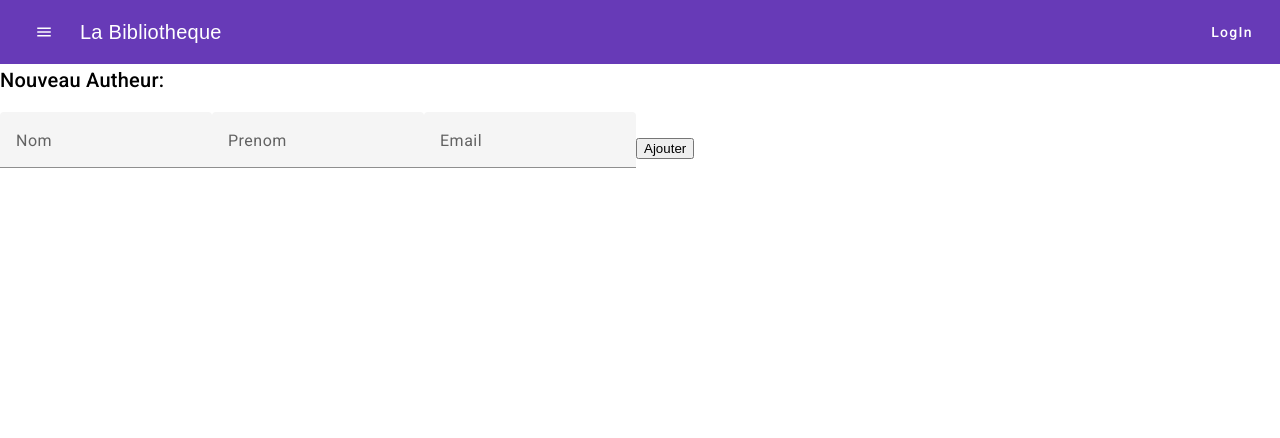
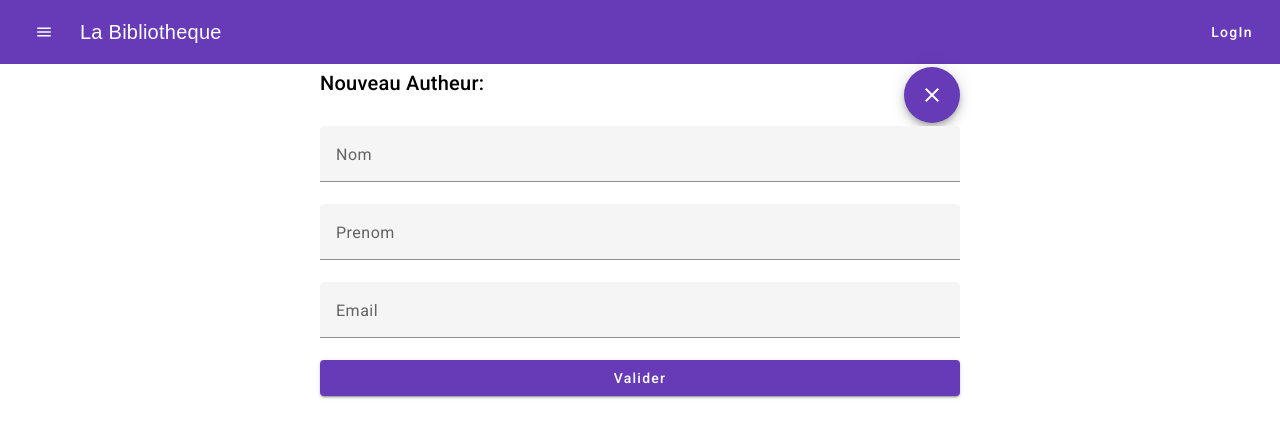
Before and after one commit to SrSaywon/File-Rouge-Angular-Bibliotheque, an Angular app in the folder BibliothequeFront/: page /ajouter-auteurs in a window 1280 px wide. Shown: the top 438 px of the page. Built offline with nearby package versions, Linux system fonts and the light colour scheme; a web font is replaced by a local one.

Commit message:
ajout des auteurs

```diff
--- a/BibliothequeFront/src/app/components/gestionAuteurs/ajouter-auteur/ajouter-auteur.component.css
+++ b/BibliothequeFront/src/app/components/gestionAuteurs/ajouter-auteur/ajouter-auteur.component.css
@@ -0,0 +1,19 @@
+form{
+    display:flex;
+    flex-direction: column;
+    width: 50%;
+}
+.formulaire{
+    display:flex;
+    flex-direction: column;
+    justify-content: space-around;
+    align-items: center;
+}
+.entete{
+    display: flex;
+    flex-direction: row;
+    justify-content: space-between;
+    width: 50%;
+    align-content: center;
+    margin: 3px 0 3px 0
+}
--- a/BibliothequeFront/src/app/components/gestionAuteurs/ajouter-auteur/ajouter-auteur.component.html
+++ b/BibliothequeFront/src/app/components/gestionAuteurs/ajouter-auteur/ajouter-auteur.component.html
@@ -1,5 +1,12 @@
+
+<div class="formulaire">
+    <div class="entete">
         <h2>Nouveau Autheur:</h2>
-<form method="post" (ngSubmit)="onClickButton()">
+        <button mat-fab color="primary" aria-label="Ajouter Auteur"(click)="retour()">
+            <mat-icon>close</mat-icon>
+        </button>
+    </div>
+    <form method="post" (ngSubmit)="onClickButton()" [formGroup]="ajouterAutheurForm">
         <mat-form-field>
             <mat-label>Nom</mat-label>
             <input matInput placeholder="Nom" formControlName="nom">
@@ -12,5 +19,6 @@
             <mat-label>Email</mat-label>
             <input matInput placeholder="Courriel" formControlName="email">
         </mat-form-field>
-    <button type="submit" mat-raised-button color="primary">Ajouter</button>
+        <button type="submit" mat-raised-button color="primary">Valider</button>
     </form>
+</div>
--- a/BibliothequeFront/src/app/components/gestionAuteurs/ajouter-auteur/ajouter-auteur.component.ts
+++ b/BibliothequeFront/src/app/components/gestionAuteurs/ajouter-auteur/ajouter-auteur.component.ts
@@ -1,24 +1,44 @@
 import { Component } from '@angular/core';
-import { FormGroup, FormControl } from '@angular/forms';
+import { FormGroup, FormControl, FormsModule, ReactiveFormsModule } from '@angular/forms';
 import {MatInputModule} from '@angular/material/input';
 import {MatFormFieldModule} from '@angular/material/form-field';
-
+import { Router } from '@angular/router';
+import { MatButton, MatFabButton } from '@angular/material/button';
+import { AuteurService } from '../../../services/auteur.service';
+import { Auteur } from '../../../Models/auteur';
+import { MatIcon } from '@angular/material/icon';
 @Component({
   selector: 'app-ajouter-auteur',
   standalone: true,
-  imports: [MatInputModule,MatFormFieldModule],
+  imports: [MatInputModule,MatFormFieldModule, MatButton, FormsModule, ReactiveFormsModule, MatButton, MatIcon, MatFabButton],
   templateUrl: './ajouter-auteur.component.html',
   styleUrl: './ajouter-auteur.component.css'
 })
 export class AjouterAuteurComponent {
+
   ajouterAutheurForm = new FormGroup({
     nom: new FormControl(''),
     prenom: new FormControl(''),
-    email: new FormControl(''),
-    telephone: new FormControl(''),
+    email: new FormControl('')
   });
 
-  onClickButton() {
+  constructor(private auteurService:AuteurService,private router:Router){
 
   }
+  onClickButton() {
+    const newAuteur:any= {
+      nom:`${this.ajouterAutheurForm.value.nom}`,
+      prenom:`${this.ajouterAutheurForm.value.prenom}`,
+      email:`${this.ajouterAutheurForm.value.email}`
+    }
+    this.auteurService
+      .addAuteur(newAuteur)
+      .subscribe(auteur => console.log("finis:",auteur));
+
+      this.router.navigate(["auteurs"]);
+  }
+
+  retour(){
+    this.router.navigate(["auteurs"]);
+  }
 }
--- a/BibliothequeFront/src/app/components/gestionAuteurs/list-auteur/list-auteur.component.css
+++ b/BibliothequeFront/src/app/components/gestionAuteurs/list-auteur/list-auteur.component.css
@@ -0,0 +1,25 @@
+
+.sort-header{
+    display: flex;
+    justify-content: space-between;
+    margin:3%;
+}
+.auteur-container.informations{
+    display: flex;
+    flex-direction: row;
+    justify-content: space-between;
+    padding: 3%;
+    margin:3%;
+}
+
+mat-card{
+    display: flex;
+    flex-direction: row;
+    justify-content: space-between;
+    padding: 3%;
+    margin:3%;
+}
+
+mat-card:hover{
+    background-color: #FFC107;
+}
--- a/BibliothequeFront/src/app/components/gestionAuteurs/list-auteur/list-auteur.component.html
+++ b/BibliothequeFront/src/app/components/gestionAuteurs/list-auteur/list-auteur.component.html
@@ -1,9 +1,21 @@
-<div class="sort-header">
-    <h2>Auteurs:</h2>
-    <button mat-fab color="primary" aria-label="Example icon button with a delete icon" routerLink="ajouter-auteurs">
-        <mat-icon>add</mat-icon>
-    </button>
-</div>
-<p>list-auteur works!</p>
 
-<router-outlet></router-outlet>
+    <div class="sort-header">
+        <h2>Auteurs:</h2>
+        <button mat-fab color="primary" aria-label="Ajouter Auteur"(click)="addAuteur()">
+            <mat-icon>add</mat-icon>
+        </button>
+    </div>
+    <ng-container class="auteur-container" *ngIf="auteurs$ | async as auteurs;" appHoverHighlight>
+        <mat-card *ngFor="let auteur of auteurs">
+            <mat-card-header>
+                <mat-card-title>{{auteur.prenom}} {{auteur.nom}}</mat-card-title>
+            </mat-card-header>
+            <mat-card-content>
+                <mat-chip-listbox class="mat-mdc-chip-set-stacked">
+                    <mat-chip-option *ngIf="auteur.email != null">Courriel: {{auteur.email}}</mat-chip-option>
+                    <mat-chip-option *ngIf="auteur.telephone != null">Telephone: {{auteur.telephone}}</mat-chip-option>
+                </mat-chip-listbox>
+            </mat-card-content>
+
+        </mat-card>
+    </ng-container>
--- a/BibliothequeFront/src/app/components/gestionAuteurs/list-auteur/list-auteur.component.ts
+++ b/BibliothequeFront/src/app/components/gestionAuteurs/list-auteur/list-auteur.component.ts
@@ -3,16 +3,24 @@ import { Auteur } from '../../../Models/auteur';
 import { AuteurService } from '../../../services/auteur.service';
 import { Observable } from 'rxjs';
 import { MatIcon } from '@angular/material/icon';
-import { RouterOutlet } from '@angular/router';
+import { Router, RouterOutlet } from '@angular/router';
+import { MatFabButton } from '@angular/material/button';
+import { MatCard, MatCardContent, MatCardHeader, MatCardTitle } from '@angular/material/card';
+import { AsyncPipe, NgFor, NgIf } from '@angular/common';
+import {MatChipsModule} from '@angular/material/chips';
 @Component({
   selector: 'app-list-auteur',
   standalone: true,
-  imports: [MatIcon, RouterOutlet],
+  imports: [MatIcon, RouterOutlet, MatFabButton,MatCard, NgIf, NgFor, MatCardHeader,MatCardTitle, AsyncPipe, MatCardContent, MatChipsModule],
   templateUrl: './list-auteur.component.html',
   styleUrl: './list-auteur.component.css'
 })
 export class ListAuteurComponent {
   auteurs$: Observable<Auteur[]> = this.auteurService.getAll();
 
-  constructor(private auteurService:AuteurService){}
+  constructor(private auteurService:AuteurService, private router : Router){}
+
+  addAuteur():void{
+    this.router.navigate(["ajouter-auteurs"]);
+  }
 }
--- a/BibliothequeFront/src/app/services/auteur.service.ts
+++ b/BibliothequeFront/src/app/services/auteur.service.ts
@@ -1,7 +1,7 @@
 import { HttpClient } from '@angular/common/http';
 import { Inject, Injectable } from '@angular/core';
 import { BASE_API_URL } from '../constants/injection';
-import { Observable } from 'rxjs';
+import { Observable, catchError } from 'rxjs';
 import { Auteur } from '../Models/auteur';
 
 @Injectable({
@@ -16,4 +16,10 @@ export class AuteurService {
     return this.http.get<Auteur[]>(`${this.baseUrl}/Auteurs`);
   }
 
+  /** POST: add a new hero to the database */
+addAuteur(auteur: Auteur): Observable<Auteur> {
+  return this.http.post<Auteur>(`${this.baseUrl}/Auteurs`, auteur);
 }
+
+
+}
```
Also changed, not shown: BibliothequeFront/src/app/Models/auteur.ts (+4 -4 lines). Lines whose indentation alone changed are shown as unchanged.
